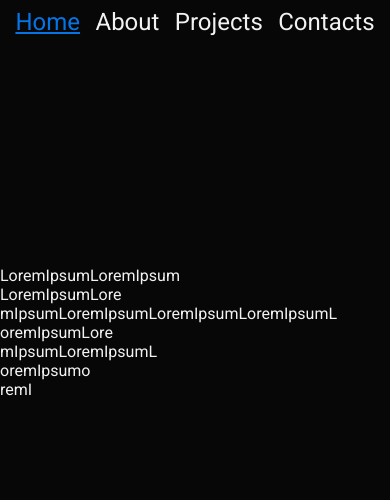
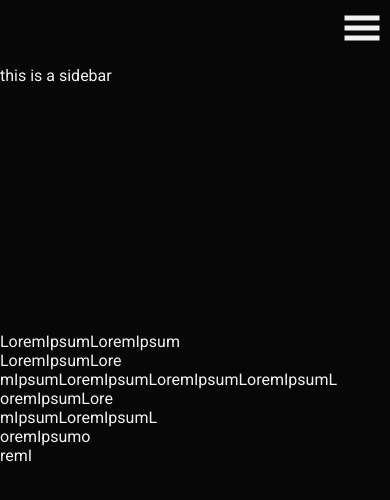
Before and after one commit to ValerioCipolla/portfolio, a Next.js app: page / in a window 390 px wide. Shown: the top 500 px of the page. Built offline with nearby package versions, Linux system fonts and the light colour scheme.

Commit message:
added burger icon

```diff
--- /dev/null
+++ b/Components/BurgerMenu/index.js
@@ -0,0 +1,15 @@
+import React from "react";
+import * as css from "../../styles/burgerMenu.module.css";
+import { GiHamburgerMenu } from "react-icons/gi";
+
+const BurgerMenu = () => {
+  return (
+    <div className={css.burger}>
+    <div className={css.icon}>
+      <GiHamburgerMenu />
+      </div>
+    </div>
+  );
+};
+
+export default BurgerMenu;
--- a/Components/Navbar/index.js
+++ b/Components/Navbar/index.js
@@ -1,9 +1,14 @@
 import React, { useState } from "react";
 import Link from "next/link";
 import * as css from "../../styles/navbar.module.css";
+import { useWindowSize } from "../../hooks/useWindowSize";
+import BurgerMenu from "../BurgerMenu";
 
 const Navbar = () => {
   const [activePage, setActivePage] = useState("home");
+  const windowSize = useWindowSize();
+
+  if (windowSize.width > 500) {
     return (
       <nav>
         <ul className={css.nav}>
@@ -50,6 +55,9 @@ const Navbar = () => {
         </ul>
       </nav>
     );
+  } else {
+    return <BurgerMenu />;
+  }
 };
 
 export default Navbar;
--- /dev/null
+++ b/hooks/useWindowSize.js
@@ -0,0 +1,21 @@
+import { useState, useEffect } from "react";
+
+export function useWindowSize() {
+  const [windowSize, setWindowSize] = useState({
+    width: undefined,
+    height: undefined,
+  });
+
+  useEffect(() => {
+    function handleResize() {
+      setWindowSize({
+        width: window.innerWidth,
+        height: window.innerHeight,
+      });
+    }
+    window.addEventListener("resize", handleResize);
+    handleResize();
+    return () => window.removeEventListener("resize", handleResize);
+  }, []);
+  return windowSize;
+}
--- a/package.json
+++ b/package.json
@@ -10,7 +10,8 @@
   "dependencies": {
     "next": "12.0.10",
     "react": "17.0.2",
-    "react-dom": "17.0.2"
+    "react-dom": "17.0.2",
+    "react-icons": "^4.3.1"
   },
   "devDependencies": {
     "eslint": "8.8.0",
--- /dev/null
+++ b/styles/burgerMenu.module.css
@@ -0,0 +1,13 @@
+.burger {
+  text-align: right;
+  font-size: 1.5rem;
+  padding: 0.5rem;
+}
+
+.icon {
+  font-size: 2.5rem;
+}
+
+.icon:hover {
+  cursor: pointer;
+}
```
Also changed, not shown: 1 other file (tests, documents, lock files or other folders). Lines whose indentation alone changed are shown as unchanged.
